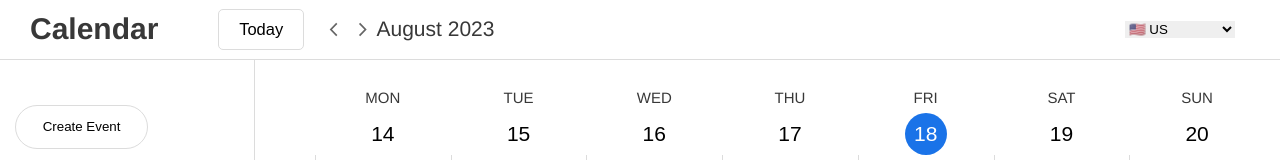
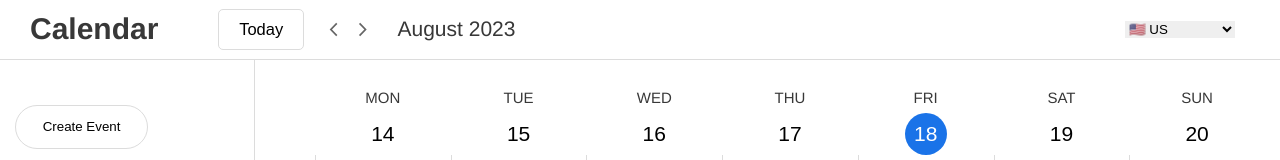
Before and after one commit to andriussvilys/calendar, a React (Create React App) app in the folder calendar/: page / in a window 1280 px wide. Shown: the top 160 px of the page. Built offline with nearby package versions, Linux system fonts and the light colour scheme.

Commit message:
add classList prop to MonthYearLabel component

```diff
--- a/calendar/src/Components/App.tsx
+++ b/calendar/src/Components/App.tsx
@@ -1,6 +1,6 @@
 import { Fragment, useState } from "react";
 import { LocaleType } from "../Utils/dateManipulation";
-import { Header } from "./Header/header";
+import { Header } from "./Header/Header";
 import "./main.css";
 import MonthView from "./MonthView/MonthView";
 import { DateFormatter, createDateFormatter } from "../Utils/dateFormatter";
--- a/calendar/src/Components/Header/header.css
+++ b/calendar/src/Components/Header/header.css
@@ -21,3 +21,6 @@
 .localeSelector {
 	border: none;
 }
+.headerMonthYearLabel {
+	margin-left: 1em;
+}
--- a/calendar/src/Components/Header/header.tsx
+++ b/calendar/src/Components/Header/header.tsx
@@ -51,6 +51,7 @@ export const Header = ({
 				<MonthYearLabel
 					dateFormatter={dateFormatter}
 					selectedDate={selectedDate}
+					classList={"headerMonthYearLabel"}
 				/>
 			</div>
 
--- a/calendar/src/Components/MonthView/MonthView.tsx
+++ b/calendar/src/Components/MonthView/MonthView.tsx
@@ -48,6 +48,7 @@ const MonthView = ({
 				<MonthYearLabel
 					dateFormatter={dateFormatter}
 					selectedDate={selectedDate}
+					classList={""}
 				/>
 				<ArrowControls
 					onForwardArrowClick={() =>
--- a/calendar/src/Components/MonthYearLabel/MonthYearLabel.tsx
+++ b/calendar/src/Components/MonthYearLabel/MonthYearLabel.tsx
@@ -4,13 +4,15 @@ import "./MonthYearLabel.css";
 interface MonthYearLabelProps {
 	dateFormatter: DateFormatter;
 	selectedDate: Date;
+	classList: string | null;
 }
 const MonthYearLabel = ({
 	dateFormatter,
 	selectedDate,
+	classList,
 }: MonthYearLabelProps) => {
 	return (
-    <div className="monthYearLabel">
+		<div className={`monthYearLabel ${classList}`}>
 			<span>{dateFormatter.getMonthYearLabel(selectedDate)}</span>
 		</div>
 	);
```
Lines whose indentation alone changed are shown as unchanged.
